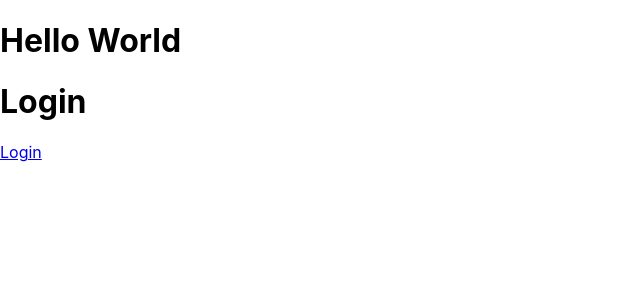
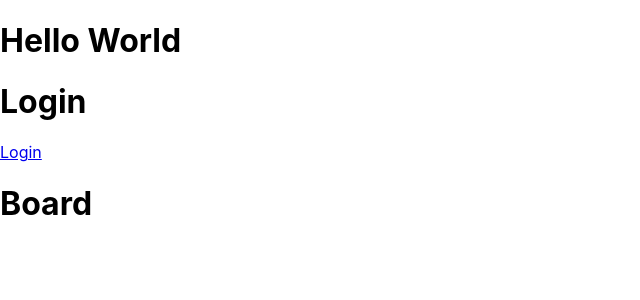
Before and after one commit to haod98/gesture_drawing, a React (Create React App) app: page / in a window 1280 px wide. Shown: the top 300 px of the page, without its empty margins (0-640 px from the left). Built offline with nearby package versions, Linux system fonts and the light colour scheme.

Commit message:
Add Board component

```diff
--- a/src/App.tsx
+++ b/src/App.tsx
@@ -1,12 +1,19 @@
 import React from 'react';
-import Login from "./components/login/Login";
+import Board from './components/Board/Board';
+import { BrowserRouter, Route, Routes } from 'react-router-dom';
+import Login from './components/login/Login';
 
 function App() {
   return (
-      <div>
-        <h1>Hello World</h1>
-        <Login></Login>
-      </div>
+    <div>
+      <h1>Hello World</h1>
+      <Login />
+      <BrowserRouter>
+        <Routes>
+          <Route path={'/'} element={<Board />} />
+        </Routes>
+      </BrowserRouter>
+    </div>
   );
 }
 
--- /dev/null
+++ b/src/components/Board/Board.tsx
@@ -0,0 +1,5 @@
+import React from 'react';
+
+export default function Board() {
+  return <h1>Board</h1>;
+}
```
